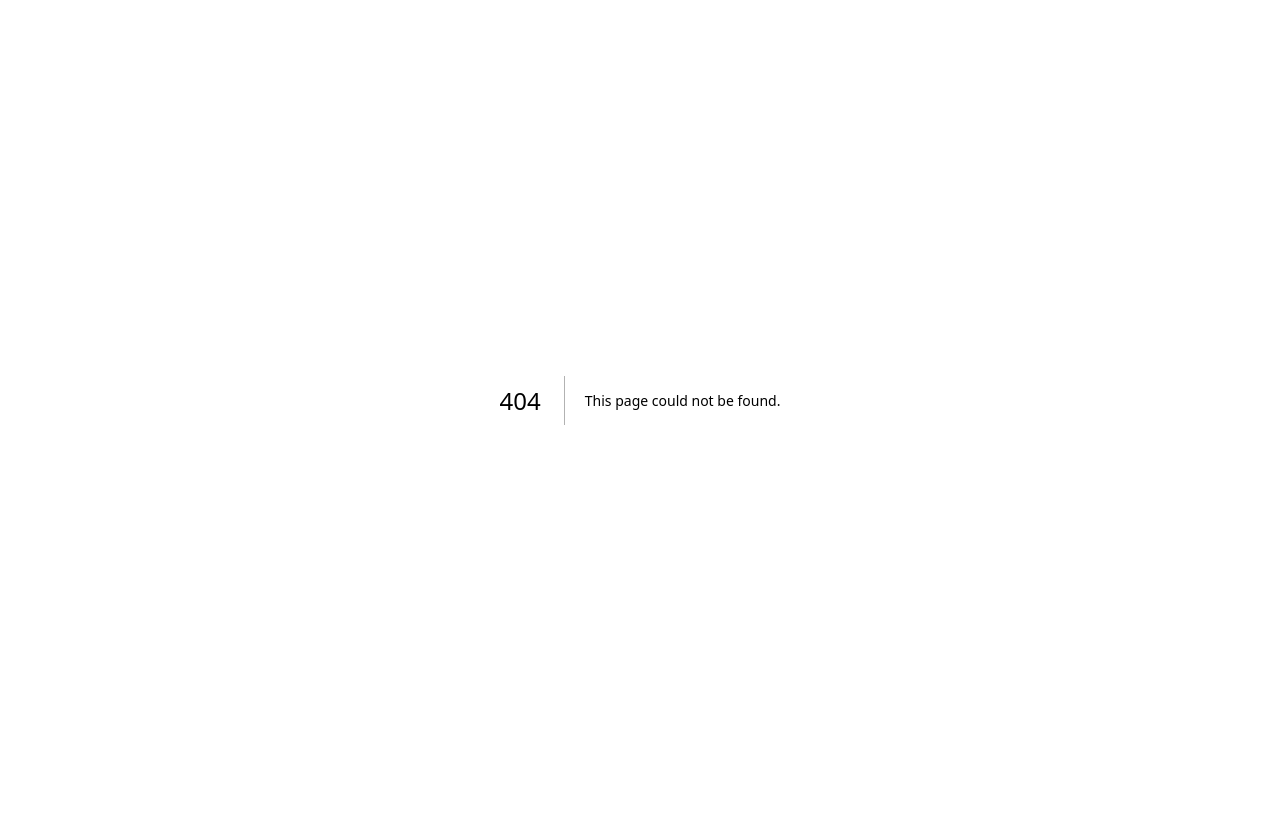
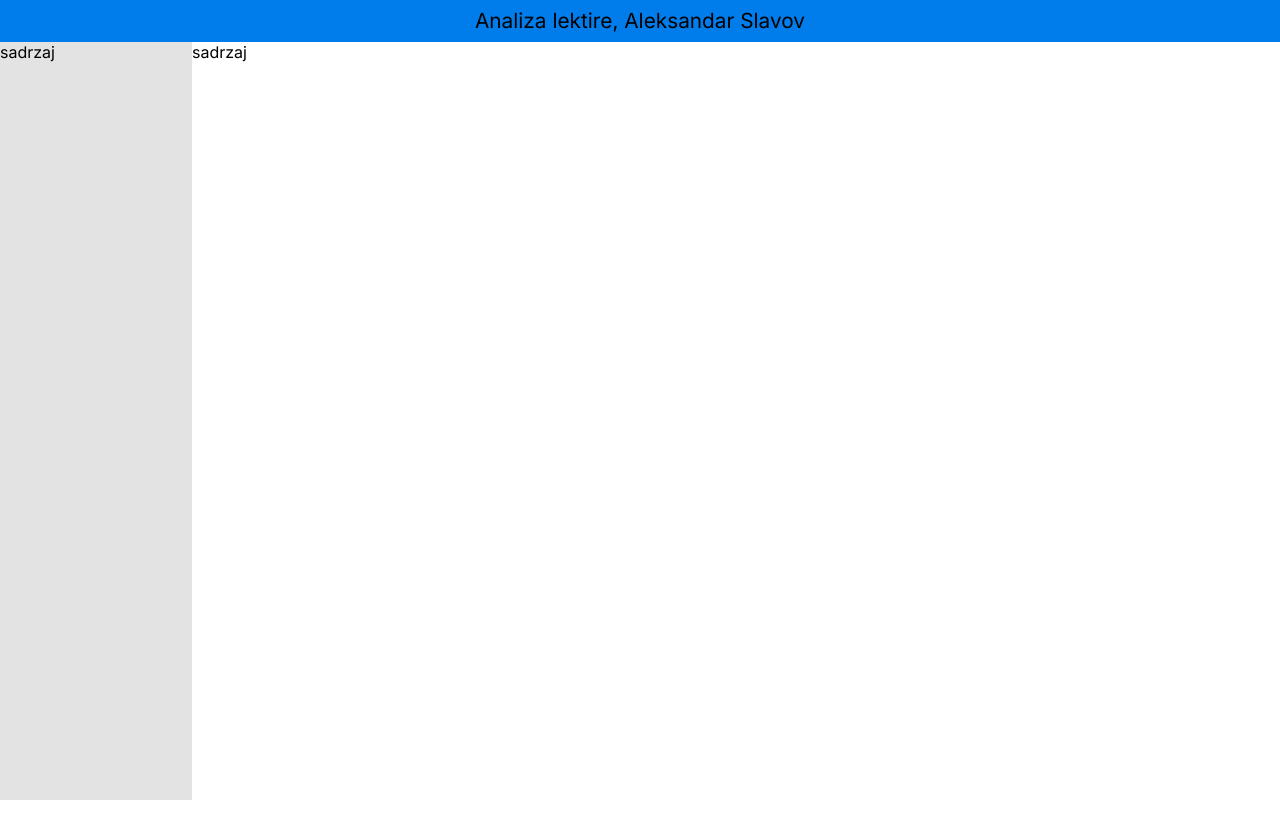
Before and after one commit to DarioVajda/srpski, a Next.js app: page /1 in a window 1280 px wide. Before the commit this address had no page. Shown: the top 838 px of the page. Before the commit the page ends 800 px from the top, so only its background shows below. Built offline with nearby package versions, Linux system fonts and the light colour scheme.

Commit message:
mrzi me da kucam poruku za commit

```diff
--- /dev/null
+++ b/app/[lektira]/layout.js
@@ -0,0 +1,20 @@
+import { Inter } from 'next/font/google'
+
+const inter = Inter({ subsets: ['latin'] })
+
+import lektire from '@/components/lektire';
+
+export async function generateMetadata({ params }) {
+  return {
+    title: `„${lektire[params.lektira].naslov}”, ${lektire[params.lektira].pisac}`,
+    description: 'Analiza lektire, Aleksandar Slavov'
+  };
+}
+
+export default function RootLayout({ children }) {
+  return (
+    <html lang="en">
+      <body className={inter.className}>{children}</body>
+    </html>
+  )
+}
--- /dev/null
+++ b/app/[lektira]/page.jsx
@@ -0,0 +1,31 @@
+import React from 'react'
+
+import styles from './page.module.css';
+
+import lektire from '../../components/lektire';
+
+import Header from '@/components/skelet/header/Header';
+import Sidebar from '@/components/skelet/sidebar/Sidebar';
+import Footer from '@/components/skelet/footer/Footer';
+
+export default function Page({ params }) {
+
+  return (
+    <div className={styles.wrapper}>
+      <Header lektira={params.lektira} />
+      <div>
+        <Sidebar lektira={params.lektira} />
+        <div>
+          {
+            lektire[params.lektira] &&
+            lektire[params.lektira].sadrzaj &&
+            lektire[params.lektira].sadrzaj.map((element, index) => (
+              <div id={index}>{element.blok}</div>
+            ))
+          }
+          <Footer lektira={params.lektira} />
+        </div>
+      </div>
+    </div>
+  );
+}
--- /dev/null
+++ b/app/[lektira]/page.module.css
@@ -0,0 +1,25 @@
+.wrapper {
+    display: flex;
+    flex-direction: column;
+}
+
+.wrapper>*:first-child {
+    position: fixed;
+    top: 0;
+    background-color: var(--primary);
+    color: var(--text);
+    width: 100%;
+    height: 2em;
+    font-size: 1.3rem;
+    display: flex;
+    justify-content: center;
+    align-items: center;
+}
+
+.wrapper>*:last-child {
+    min-height: 120vh;
+    padding-top: calc(1.3rem * 2);
+
+    display: flex;
+    flex-direction: row;
+}
--- a/app/globals.css
+++ b/app/globals.css
@@ -5,71 +5,38 @@
     'Roboto Mono', 'Oxygen Mono', 'Ubuntu Monospace', 'Source Code Pro',
     'Fira Mono', 'Droid Sans Mono', 'Courier New', monospace;
 
-  --foreground-rgb: 0, 0, 0;
-  --background-start-rgb: 214, 219, 220;
-  --background-end-rgb: 255, 255, 255;
-
-  --primary-glow: conic-gradient(
-    from 180deg at 50% 50%,
-    #16abff33 0deg,
-    #0885ff33 55deg,
-    #54d6ff33 120deg,
-    #0071ff33 160deg,
-    transparent 360deg
-  );
-  --secondary-glow: radial-gradient(
-    rgba(255, 255, 255, 1),
-    rgba(255, 255, 255, 0)
-  );
-
-  --tile-start-rgb: 239, 245, 249;
-  --tile-end-rgb: 228, 232, 233;
-  --tile-border: conic-gradient(
-    #00000080,
-    #00000040,
-    #00000030,
-    #00000020,
-    #00000010,
-    #00000010,
-    #00000080
-  );
-
-  --callout-rgb: 238, 240, 241;
-  --callout-border-rgb: 172, 175, 176;
-  --card-rgb: 180, 185, 188;
-  --card-border-rgb: 131, 134, 135;
+    --background: white;
+    --light-background: rgb(227, 227, 227);
+    --lightest-background: #b5b5b5;
+    --light-background-transparent: #a2adbbaa;
+    --lightest-background-transparent: #9aa5b7aa;
+    --text: #000000;
+    --light-text: #303030;
+    --primary: #017DEB;
+    --primary-variant: #40a6ff;
+    --secondary: #ffba24;
+    --secondary-variant: #edaa00;
+    --error: #ff0000;
+    --error-light: #dc5555;
+    --link: #0000EE;
 }
 
 @media (prefers-color-scheme: dark) {
   :root {
-    --foreground-rgb: 255, 255, 255;
-    --background-start-rgb: 0, 0, 0;
-    --background-end-rgb: 0, 0, 0;
-
-    --primary-glow: radial-gradient(rgba(1, 65, 255, 0.4), rgba(1, 65, 255, 0));
-    --secondary-glow: linear-gradient(
-      to bottom right,
-      rgba(1, 65, 255, 0),
-      rgba(1, 65, 255, 0),
-      rgba(1, 65, 255, 0.3)
-    );
-
-    --tile-start-rgb: 2, 13, 46;
-    --tile-end-rgb: 2, 5, 19;
-    --tile-border: conic-gradient(
-      #ffffff80,
-      #ffffff40,
-      #ffffff30,
-      #ffffff20,
-      #ffffff10,
-      #ffffff10,
-      #ffffff80
-    );
-
-    --callout-rgb: 20, 20, 20;
-    --callout-border-rgb: 108, 108, 108;
-    --card-rgb: 100, 100, 100;
-    --card-border-rgb: 200, 200, 200;
+    --background: #202225;
+    --light-background: #292c30;
+    --lightest-background: #3b3f46;
+    --light-background-transparent: #292c30aa;
+    --lightest-background-transparent: #3b3f46aa;
+    --text: #ffffff;
+    --light-text: #bbbbbb;
+    --primary: #017DEB;
+    --primary-variant: #40a6ff;
+    --secondary: #ffba24;
+    --secondary-variant: #edaa00;
+    --error: #ff0000;
+    --error-light: #dc5555;
+    --link: #0000EE;
   }
 }
 
@@ -86,7 +53,7 @@ body {
 }
 
 body {
-  color: rgb(var(--foreground-rgb));
+  color: var(--text);
   background: linear-gradient(
       to bottom,
       transparent,
--- a/components/lektire.js
+++ b/components/lektire.js
@@ -0,0 +1,20 @@
+const lektire = {
+    // 'proces' predstavlja link
+    proces: {
+        naslov: 'Proces',
+        pisac: 'Franc Kafka',
+        sadrzaj: [
+            { blok: 'podnaslov', tekst: 'Biografija Pisca (npr)' },
+            { blok: 'paragraf', tekst: '...' },
+            { blok: 'slika', putanja: '.../slika.png' },
+            { blok: 'podnaslov', tekst: 'Biografija Pisca (npr)' },
+            { blok: 'paragraf', tekst: '...' },
+            { blok: 'slika', putanja: '.../slika.png' },
+            { blok: 'podnaslov', tekst: 'Biografija Pisca (npr)' },
+            { blok: 'paragraf', tekst: '...' },
+            { blok: 'slika', putanja: '.../slika.png' },
+        ]
+    },
+}
+
+export default lektire;
--- /dev/null
+++ b/components/skelet/footer/Footer.jsx
@@ -0,0 +1,11 @@
+import React from 'react'
+import styles from './footer.module.css'
+
+const Footer = () => {
+  return (
+    // ovo sa klasom ne mora da bude tu ali sam napisao da pokazem kako se koristi css koji napises u .module.css fajl
+    <div className={styles.imeCssKlase}>sadrzaj</div>
+  )
+}
+
+export default Footer
--- /dev/null
+++ b/components/skelet/header/Header.jsx
@@ -0,0 +1,13 @@
+import React from 'react'
+
+// import styles from './header.module.css'
+
+const Header = ({ lektira }) => {
+  return (
+    <div>
+      Analiza lektire, Aleksandar Slavov
+    </div>
+  )
+}
+
+export default Header
--- /dev/null
+++ b/components/skelet/sidebar/Sidebar.jsx
@@ -0,0 +1,13 @@
+import React from 'react'
+import styles from './sidebar.module.css'
+
+const Sidebar = () => {
+  return (
+    // ovo sa klasom ne mora da bude tu ali sam napisao da pokazem kako se koristi css koji napises u .module.css fajl
+    <div className={styles.sidebar}>
+      sadrzaj
+    </div>
+  )
+}
+
+export default Sidebar
--- /dev/null
+++ b/components/skelet/sidebar/sidebar.module.css
@@ -0,0 +1,9 @@
+.sidebar {
+    position: sticky;
+    top: calc(1.3rem * 2);
+    width: 12em;
+    height: calc(100vh - 1.3rem * 2);
+    background-color: var(--light-background);
+    /* border: 1px solid var(--light-text);
+    border-color: transparent var(--light-text) transparent transparent */
+}
```
Also changed, not shown: app/lektira/page.jsx (deleted, +0 -9 lines), components/skelet/footer/footer.module.css (added), components/skelet/header/header.module.css (added).
